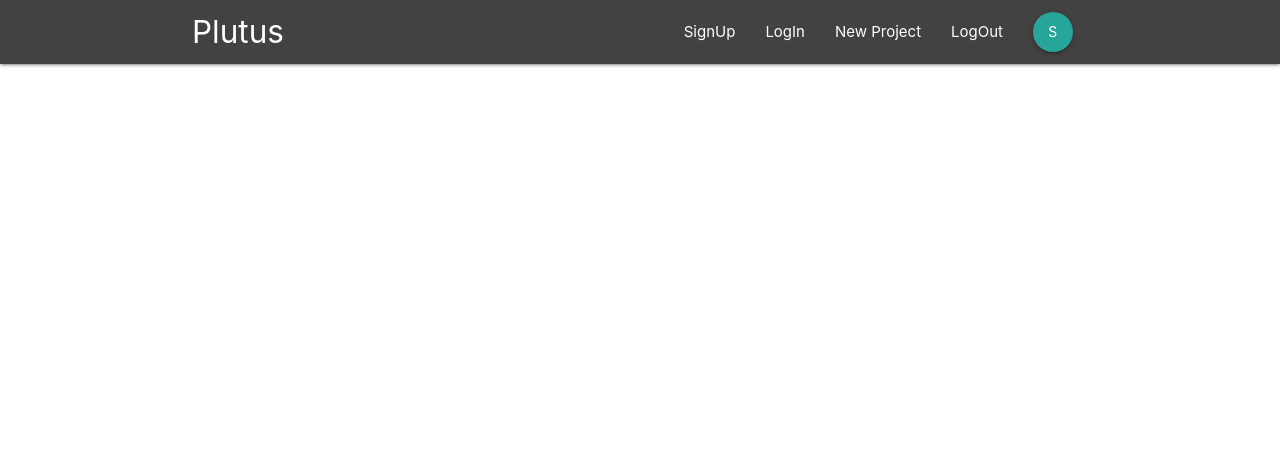
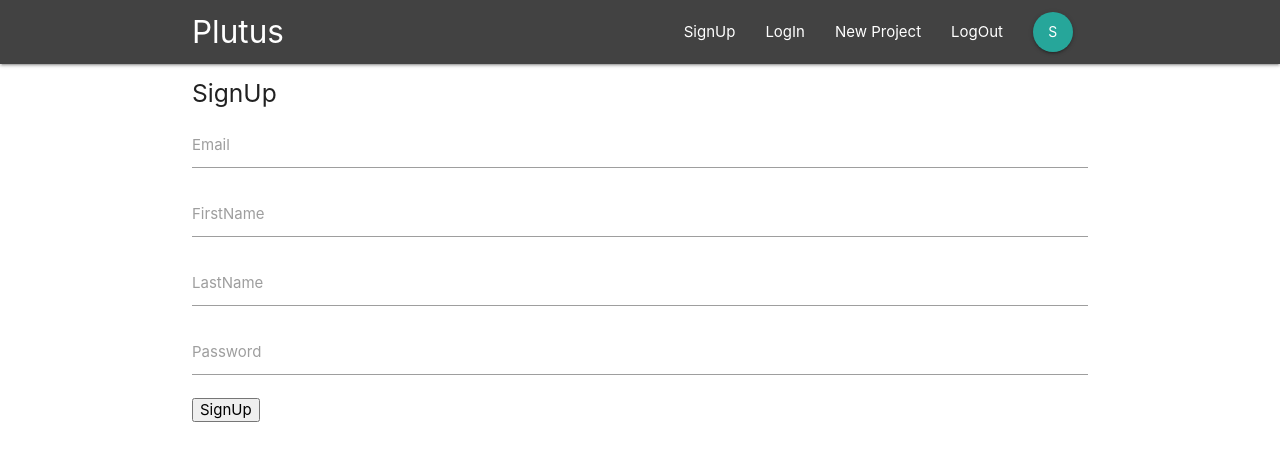
Before and after one commit to sivanpayyadakath/Plutus, a React (Create React App) app: page /signup in a window 1280 px wide. Shown: the top 460 px of the page. Built offline with nearby package versions, Linux system fonts and the light colour scheme.

Commit message:
signin and signup basic

```diff
--- a/public/index.html
+++ b/public/index.html
@@ -41,5 +41,7 @@
       To begin the development, run `npm start` or `yarn start`.
       To create a production bundle, use `npm run build` or `yarn build`.
     -->
+        <!-- Compiled and minified JavaScript -->
+        <script src="https://cdnjs.cloudflare.com/ajax/libs/materialize/1.0.0/js/materialize.min.js"></script>
   </body>
 </html>
--- a/src/App.js
+++ b/src/App.js
@@ -3,6 +3,8 @@
 import Navbar from './components/layout/Navbar'
 import Dashboard from './components/dashboard/Dashboard'
 import ProjectDetails from './components/projects/ProjectDetails'
+import SignIn from './components/auth/SignIn'
+import SignUp from './components/auth/SignUp'
 
 class App extends Component {
   render() {
@@ -13,6 +15,8 @@
           <Switch>
             <Route exact path='/' component={Dashboard} />
             <Route path='/project/:id' component={ProjectDetails} />
+            <Route path='/signin' component={SignIn} />
+            <Route path='/signup' component={SignUp} />
           </Switch>
       </div>
     </BrowserRouter>
--- a/src/components/auth/SignIn.js
+++ b/src/components/auth/SignIn.js
@@ -0,0 +1,40 @@
+import React, { Component } from 'react'
+
+export class SignIn extends Component {
+  state = {
+      email: '',
+      password: ''
+  }
+
+  handleChange = (e) => {
+      this.setState({
+          [e.target.id]: e.target.value
+      })
+  }
+  handleSubmit = (e) => {
+      e.preventDefault();
+      console.log(this.state)
+  }
+   render() {
+    return (
+      <div className="container">
+            <form onSubmit = {this.handleSubmit}>
+                <h5>SignIn</h5>
+                <div className="input-field">
+                    <label htmlFor="email">Email</label>
+                    <input type="email" id="email" onChange={this.handleChange} />
+                </div>
+                <div className="input-field">
+                    <label htmlFor="password">Password</label>
+                    <input type="password" id="password" onChange={this.handleChange}/>
+                </div>
+                <div className="input-field">
+                    <button>Login</button>
+                </div>
+            </form>
+      </div>
+    )
+  }
+}
+
+export default SignIn
--- a/src/components/auth/SignUp.js
+++ b/src/components/auth/SignUp.js
@@ -0,0 +1,50 @@
+import React, { Component } from 'react'
+
+export class SignUp extends Component {
+  state = {
+      email: '',
+      password: '',
+      firstName: '',
+      lastName: ''
+  }
+
+  handleChange = (e) => {
+      this.setState({
+          [e.target.id]: e.target.value
+      })
+  }
+  handleSubmit = (e) => {
+      e.preventDefault();
+      console.log(this.state)
+  }
+   render() {
+    return (
+      <div className="container">
+            <form onSubmit = {this.handleSubmit}>
+                <h5>SignUp</h5>
+                <div className="input-field">
+                    <label htmlFor="email">Email</label>
+                    <input type="email" id="email" onChange={this.handleChange} />
+                </div>
+                <div className="input-field">
+                    <label htmlFor="firstname">FirstName</label>
+                    <input type="text" id="firstName" onChange={this.handleChange}/>
+                </div>
+                <div className="input-field">
+                    <label htmlFor="lastname">LastName</label>
+                    <input type="text" id="lastName" onChange={this.handleChange}/>
+                </div>
+                <div className="input-field">
+                    <label htmlFor="password">Password</label>
+                    <input type="password" id="password" onChange={this.handleChange}/>
+                </div>
+                <div className="input-field">
+                    <button>SignUp</button>
+                </div>
+            </form>
+      </div>
+    )
+  }
+}
+
+export default SignUp
```
